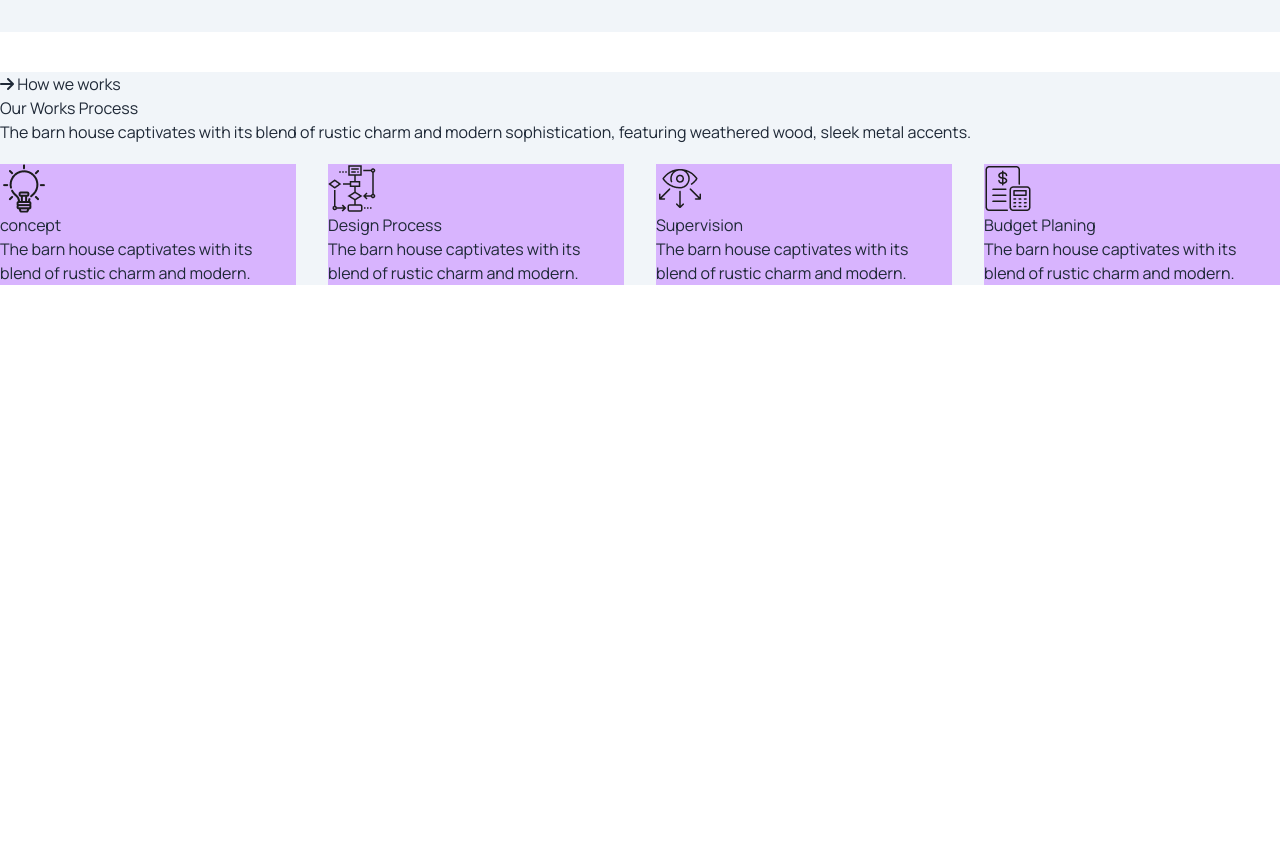
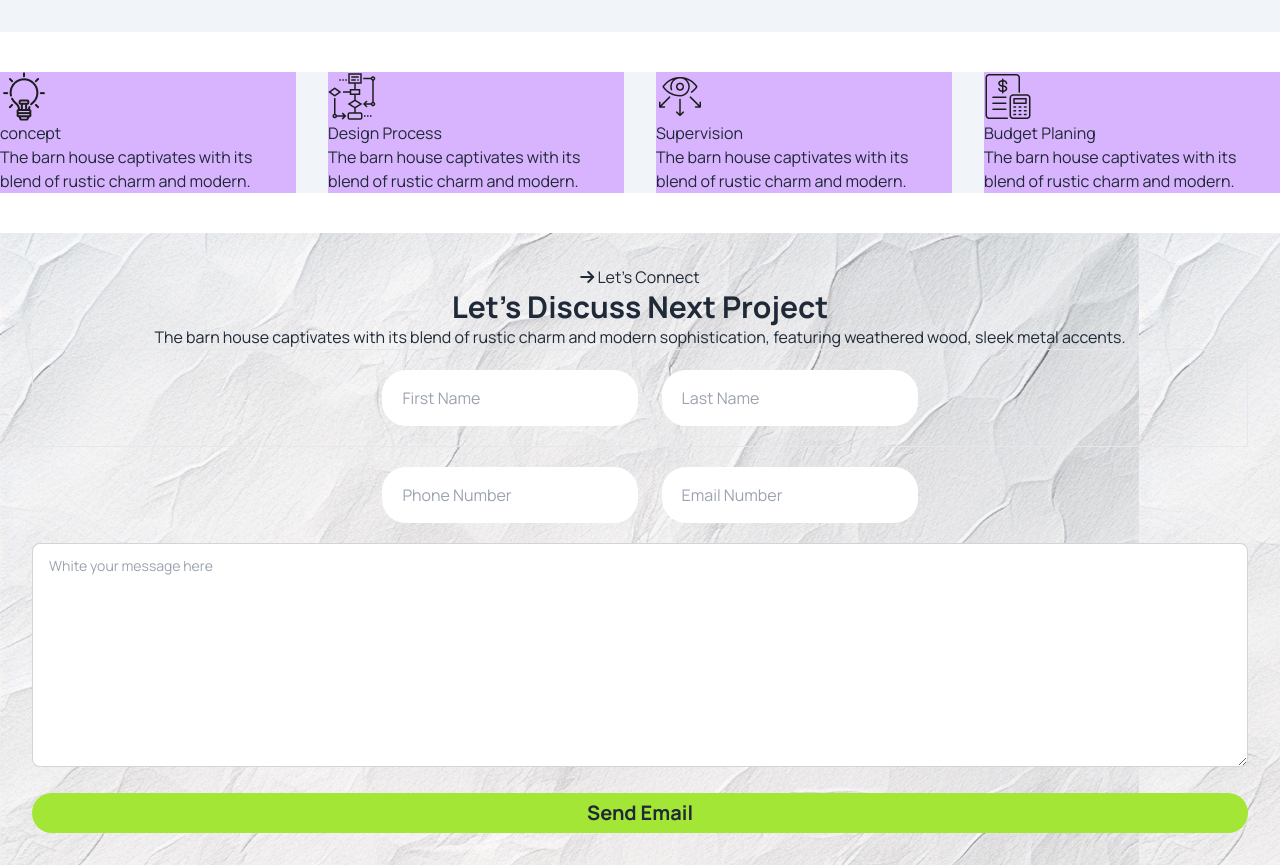
Before and after one commit to fazlerabbi-cyber/B-10-Assignments-3, a plain HTML site: page index.html in a window 1280 px wide. Shown: the part 1135-2000 px from the top of the page. Before the commit the page ends 1420 px from the top, so only its background shows below. Drawn offline with nearby package versions, Linux system fonts and the light colour scheme.

Commit message:
added new section

```diff
--- a/index.html
+++ b/index.html
@@ -13,6 +13,9 @@
 <link rel="preconnect" href="https://fonts.googleapis.com">
 <link rel="preconnect" href="https://fonts.gstatic.com" crossorigin>
 <link href="https://fonts.googleapis.com/css2?family=Manrope:wght@200..800&display=swap" rel="stylesheet">
+
+<!-- css  -->
+ <link rel="stylesheet" href="styles/styles.css">
 
 <style>
     .manrope{
@@ -121,11 +124,7 @@
 
                 <div>
                   <!-- content div  -->
-                    <div>
-                       <button><i class="fa-solid fa-arrow-right"></i> How we works</button>
-                       <h1>Our Works Process</h1>
-                       <p>The barn house captivates with its blend of rustic charm and modern sophistication, featuring weathered wood, sleek metal accents.</p>
-                    </div>
+
                      <!-- box div  -->
                       <div class="grid lg:grid-cols-4 mt-5 gap-8">
                         <div class="bg-purple-300">
@@ -153,6 +152,48 @@
                 </div>
 
              </section>
+
+
+             <!-- do not work section  -->
+             <section>
+
+             </section>
+
+
+             <!-- last section  -->
+              <section class="image mt-10 p-8">
+
+               <div class="text-center">
+                <div>
+                    <div>
+                        <button><i class="fa-solid fa-arrow-right"></i> Let's Connect</button>
+                        <h1 class="text-3xl font-bold">Let's Discuss Next Project</h1>
+                        <p>The barn house captivates with its blend of rustic charm and modern sophistication, featuring weathered wood, sleek metal accents.</p>
+                     </div>
+                </div>
+
+                <!-- inp div  -->
+                <div>
+                    <div class="border ">
+                        <input class="h-14 w-64 rounded-3xl px-5 m-5" type="text" placeholder="First Name"> <input  class="h-14 w-64 rounded-3xl p-5" type="text" placeholder="Last Name">
+                    </div>
+                    <div>
+                        <input  class="h-14 w-64 rounded-3xl px-5 m-5" type="text" placeholder="Phone Number"> <input  class="h-14 w-64 rounded-3xl p-5" type="text" placeholder="Email Number">
+
+                    </div>
+                    <div>
+                        <textarea class="textarea textarea-bordered w-full h-56 mb-5" placeholder="White your message here"></textarea>
+                    </div>
+                    <div>
+                        <button class="w-full h-10 bg-lime-400 rounded-3xl font-bold text-xl">Send Email</button>
+                    </div>
+                </div>
+
+
+
+               </div>
+
+              </section>
          </main>
 
 </body>
--- /dev/null
+++ b/styles/styles.css
@@ -0,0 +1,3 @@
+.image{
+    background-image: url(../assets/bg.jpg);
+}
```
